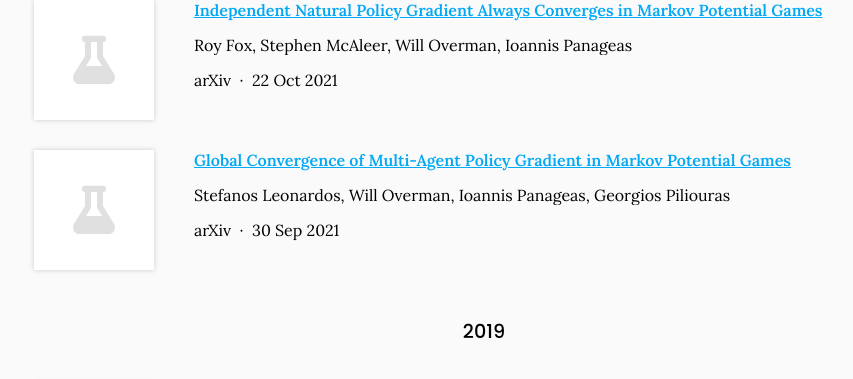
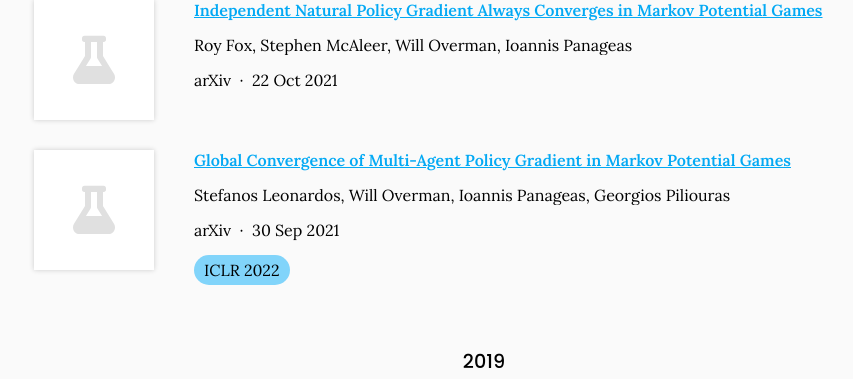
Before and after one commit to goallabuci/goallabuci.github.io, a Jekyll site: the page built from research/index.md, in a window 1280 px wide and 900 px high, scrolled down 1711 px, cut to the strip 0-379 px from the top of the window. Shown: the whole strip, without its empty margins (156-1009 px from the left). Built offline with Jekyll 4.4.1, drawn with Linux system fonts in a browser that asks for light colours.

Commit message:
Generate citations

```diff
--- a/_data/citations.yaml
+++ b/_data/citations.yaml
@@ -90,7 +90,9 @@
   publisher: arXiv
   date: '2021-09-30'
   link: https://arxiv.org/abs/2106.01969
-  _cache: 9e9d9847198262625147b59155a78227212ef0398240f18a7fb279af44739a29
+  tags:
+  - ICLR 2022
+  _cache: a490387624e0c2e272f60e89b5ddce2f9523bb903c7ce2a18d0a2fb16093408b
 - id: arxiv:2109.04603
   title: 'Frequency-Domain Representation of First-Order Methods: A Simple and Robust
     Framework of Analysis'
```
